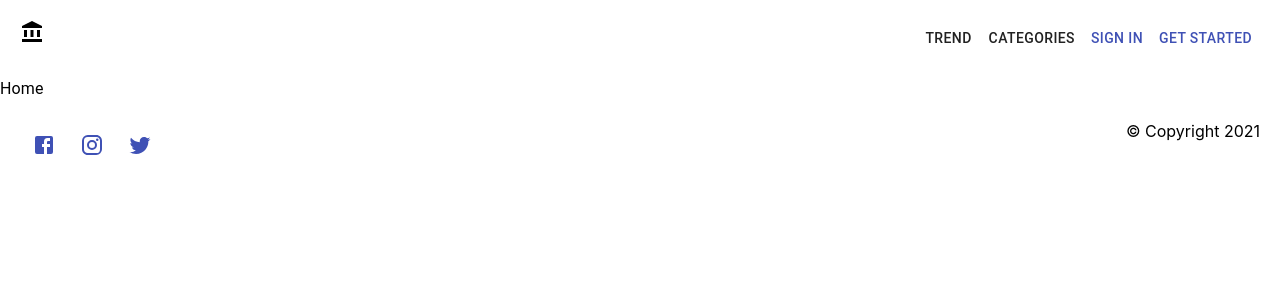
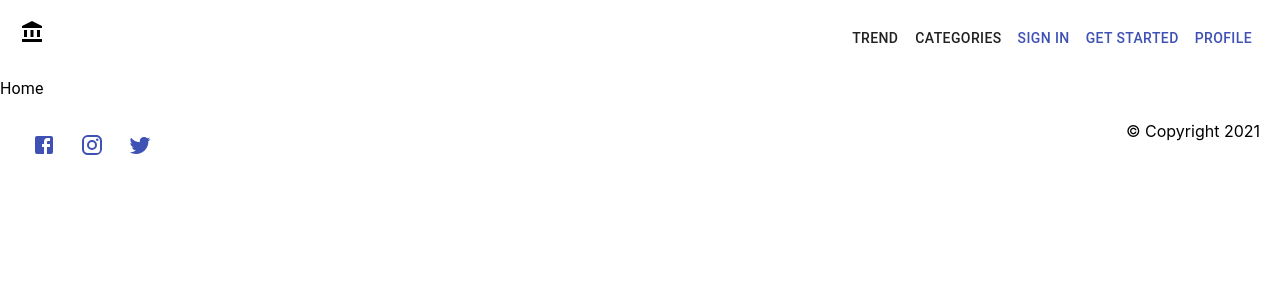
Before and after one commit to FSD0321STR/imdb, a React (Vite) app: page / in a window 1280 px wide. Shown: the top 300 px of the page. Built offline with nearby package versions, Linux system fonts and the light colour scheme.

Commit message:
Add Profile tab to Menu

```diff
--- a/src/components/header/header.jsx
+++ b/src/components/header/header.jsx
@@ -79,6 +79,7 @@ export default function Header() {
 				)}
 
 				<Button color="primary">Get Started</Button>
+				<Button color="primary">Profile</Button>
 			</div>
 			<AnimatedModal open={open} onClose={handleCloseModal} />
 		</Box>
```
